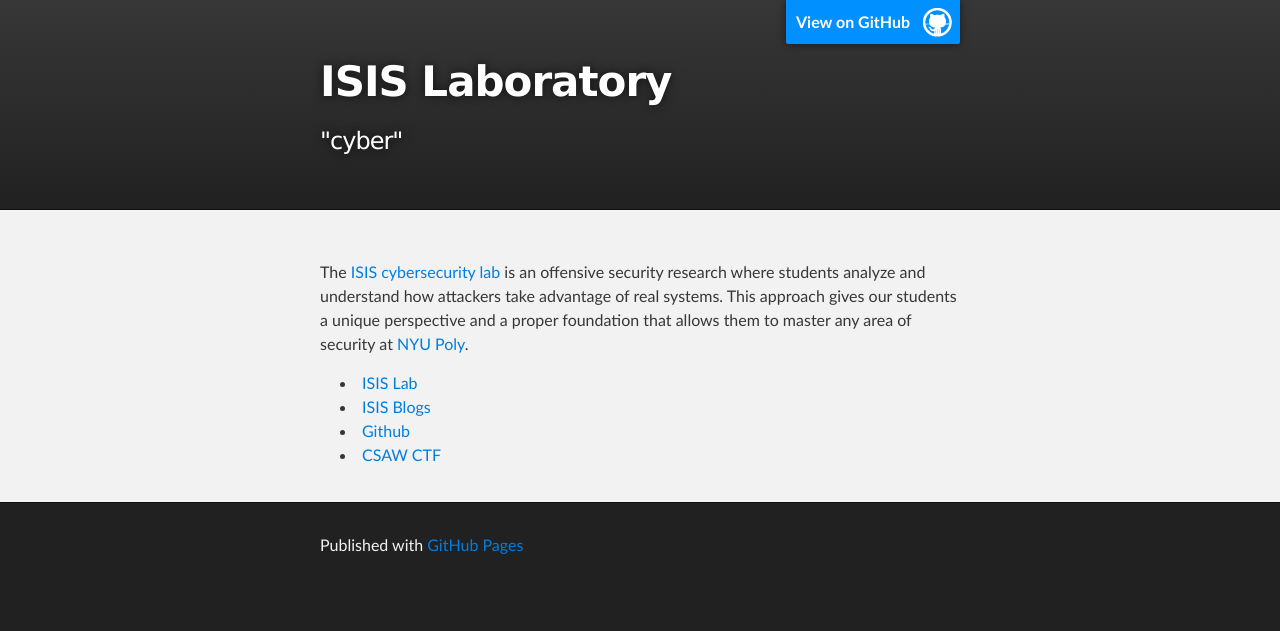
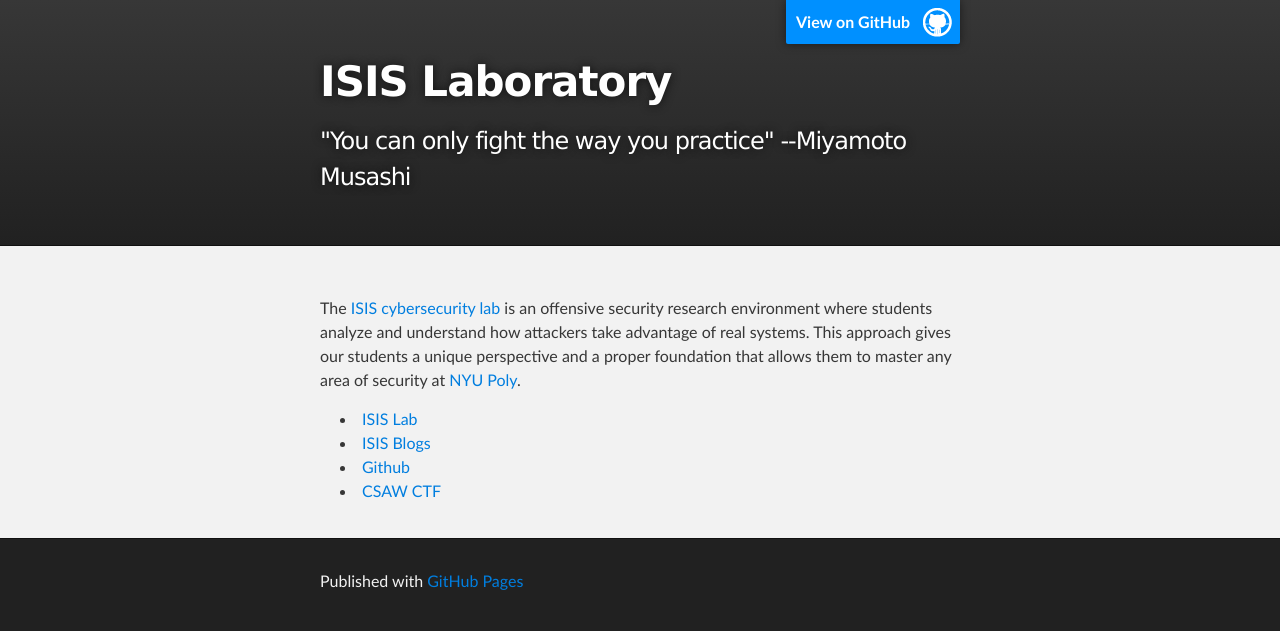
Before and after one commit to yaoyi2008/isislab.github.com, a plain HTML site: page index.html in a window 1280 px wide. Drawn offline with Linux system fonts and the light colour scheme.

Commit message:
Replace master branch with page content via GitHub

```diff
--- a/index.html
+++ b/index.html
@@ -4,7 +4,7 @@
   <head>
     <meta charset='utf-8' />
     <meta http-equiv="X-UA-Compatible" content="chrome=1" />
-    <meta name="description" content="ISIS Laboratory : &quot;cyber&quot;" />
+    <meta name="description" content="ISIS Laboratory : &quot;You can only fight the way you practice&quot;  --Miyamoto Musashi" />
 
     <link rel="stylesheet" type="text/css" media="screen" href="stylesheets/stylesheet.css">
 
@@ -19,7 +19,7 @@
           <a id="forkme_banner" href="https://github.com/isislab">View on GitHub</a>
 
           <h1 id="project_title">ISIS Laboratory</h1>
-          <h2 id="project_tagline">&quot;cyber&quot;</h2>
+          <h2 id="project_tagline">&quot;You can only fight the way you practice&quot;  --Miyamoto Musashi</h2>
 
         </header>
     </div>
@@ -27,7 +27,7 @@
     <!-- MAIN CONTENT -->
     <div id="main_content_wrap" class="outer">
       <section id="main_content" class="inner">
-        <p>The <a href="http://sites.isis.poly.edu/">ISIS cybersecurity lab</a> is an offensive security research where students analyze and understand how attackers take advantage of real systems.  This approach gives our students a unique perspective and a proper foundation that allows them to master any area of security at <a href="http://www.poly.edu/">NYU Poly</a>.</p>
+        <p>The <a href="http://sites.isis.poly.edu/">ISIS cybersecurity lab</a> is an offensive security research environment where students analyze and understand how attackers take advantage of real systems.  This approach gives our students a unique perspective and a proper foundation that allows them to master any area of security at <a href="http://www.poly.edu/">NYU Poly</a>.</p>
 
 <ul>
 <li><a href="http://sites.isis.poly.edu/">ISIS Lab</a></li>
--- a/params.json
+++ b/params.json
@@ -1 +1 @@
-{"name":"ISIS Laboratory","tagline":"\"cyber\"","body":"The [ISIS cybersecurity lab](http://sites.isis.poly.edu/) is an offensive security research where students analyze and understand how attackers take advantage of real systems.  This approach gives our students a unique perspective and a proper foundation that allows them to master any area of security at [NYU Poly](http://www.poly.edu/).\r\n\r\n* [ISIS Lab](http://sites.isis.poly.edu/)\r\n* [ISIS Blogs](https://isisblogs.poly.edu/)\r\n* [Github](https://github.com/isislab)\r\n* [CSAW CTF](https://csawctf.poly.edu/)","google":"","note":"Don't delete this file! It's used internally to help with page regeneration."}
+{"name":"ISIS Laboratory","tagline":"\"You can only fight the way you practice\"  --Miyamoto Musashi","body":"The [ISIS cybersecurity lab](http://sites.isis.poly.edu/) is an offensive security research environment where students analyze and understand how attackers take advantage of real systems.  This approach gives our students a unique perspective and a proper foundation that allows them to master any area of security at [NYU Poly](http://www.poly.edu/).\r\n\r\n* [ISIS Lab](http://sites.isis.poly.edu/)\r\n* [ISIS Blogs](https://isisblogs.poly.edu/)\r\n* [Github](https://github.com/isislab)\r\n* [CSAW CTF](https://csawctf.poly.edu/)","google":"","note":"Don't delete this file! It's used internally to help with page regeneration."}
```
